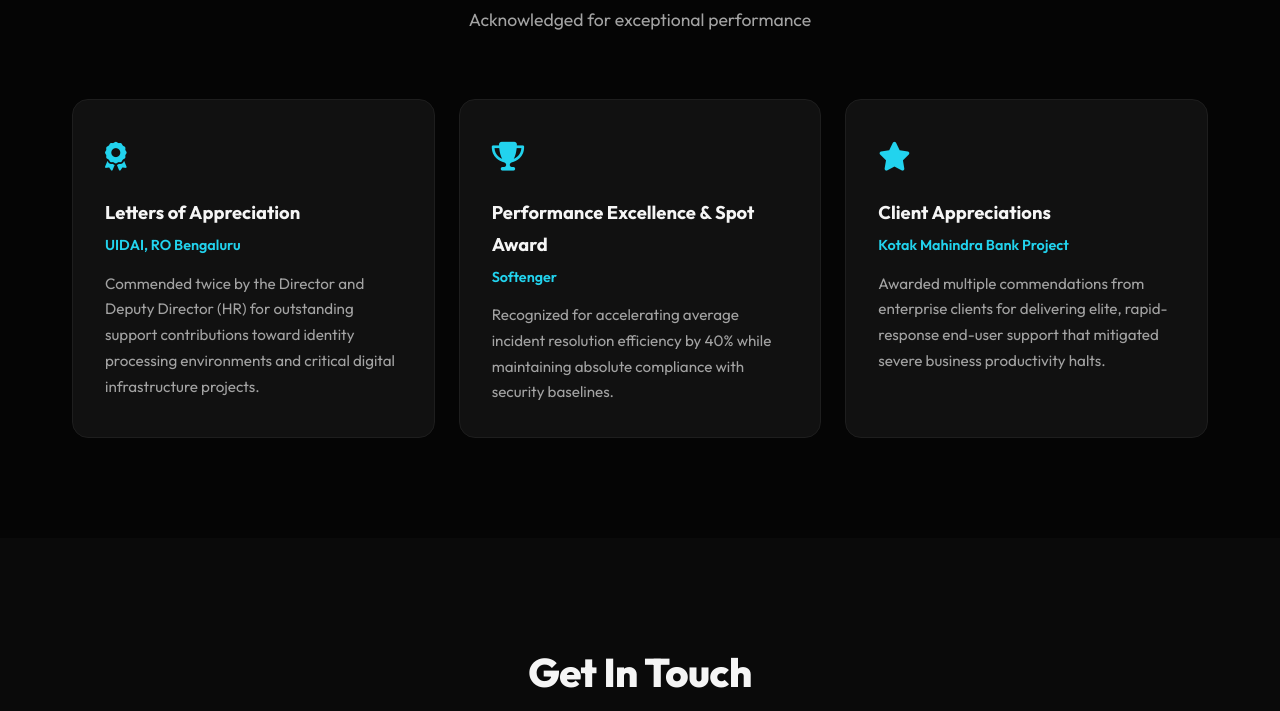
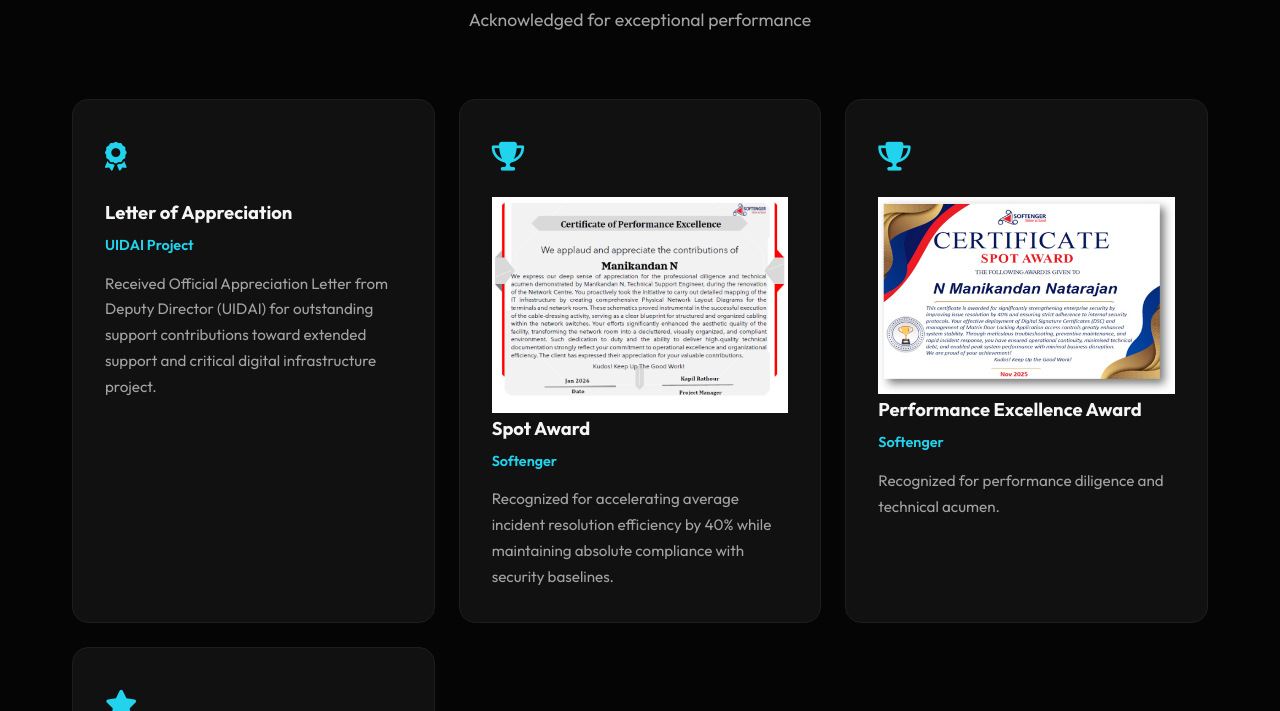
Before and after one commit to manikandann95/Portfolio, a website: page index.html in a window 1280 px wide. Shown: the part 6835-7546 px from the top of the page. Drawn offline with nearby package versions, Linux system fonts and the light colour scheme.

Commit message:
softenger certs added

```diff
--- a/index.html
+++ b/index.html
@@ -418,20 +418,29 @@
                 <!-- Award 1 -->
                 <div class="award-card" data-aos="fade-up" data-aos-delay="0">
                     <div class="award-icon"><i class="fas fa-award"></i></div>
-                    <h3>Letters of Appreciation</h3>
-                    <p class="award-issuer">UIDAI, RO Bengaluru</p>
-                    <p>Commended twice by the Director and Deputy Director (HR) for outstanding support contributions
-                        toward identity processing environments and critical digital infrastructure projects.</p>
+                    <h3>Letter of Appreciation</h3>
+                    <p class="award-issuer">UIDAI Project</p>
+                    <p>Received Official Appreciation  Letter from Deputy Director (UIDAI) for outstanding support contributions
+                        toward extended support and critical digital infrastructure project.</p>
                 </div>
                 <!-- Award 2 -->
                 <div class="award-card" data-aos="fade-up" data-aos-delay="150">
                     <div class="award-icon"><i class="fas fa-trophy"></i></div>
-                    <h3>Performance Excellence &amp; Spot Award</h3>
+                    <div class="cert-img"><img src="assets/badges/Performance_excellence.png" alt="Performance excellence Certificate"></div>
+                    <h3>Spot Award</h3>
                     <p class="award-issuer">Softenger</p>
                     <p>Recognized for accelerating average incident resolution efficiency by 40% while maintaining
                         absolute compliance with security baselines.</p>
                 </div>
                 <!-- Award 3 -->
+                <div class="award-card" data-aos="fade-up" data-aos-delay="150">
+                    <div class="award-icon"><i class="fas fa-trophy"></i></div>
+                    <div class="cert-img"><img src="assets/badges/SPOT.jpg" alt="SPOT Award"></div>
+                    <h3>Performance Excellence Award</h3>
+                    <p class="award-issuer">Softenger</p>
+                    <p>Recognized for performance diligence and technical acumen.</p>
+                </div>
+                <!-- Award 4 -->
                 <div class="award-card" data-aos="fade-up" data-aos-delay="300">
                     <div class="award-icon"><i class="fas fa-star"></i></div>
                     <h3>Client Appreciations</h3>
```
